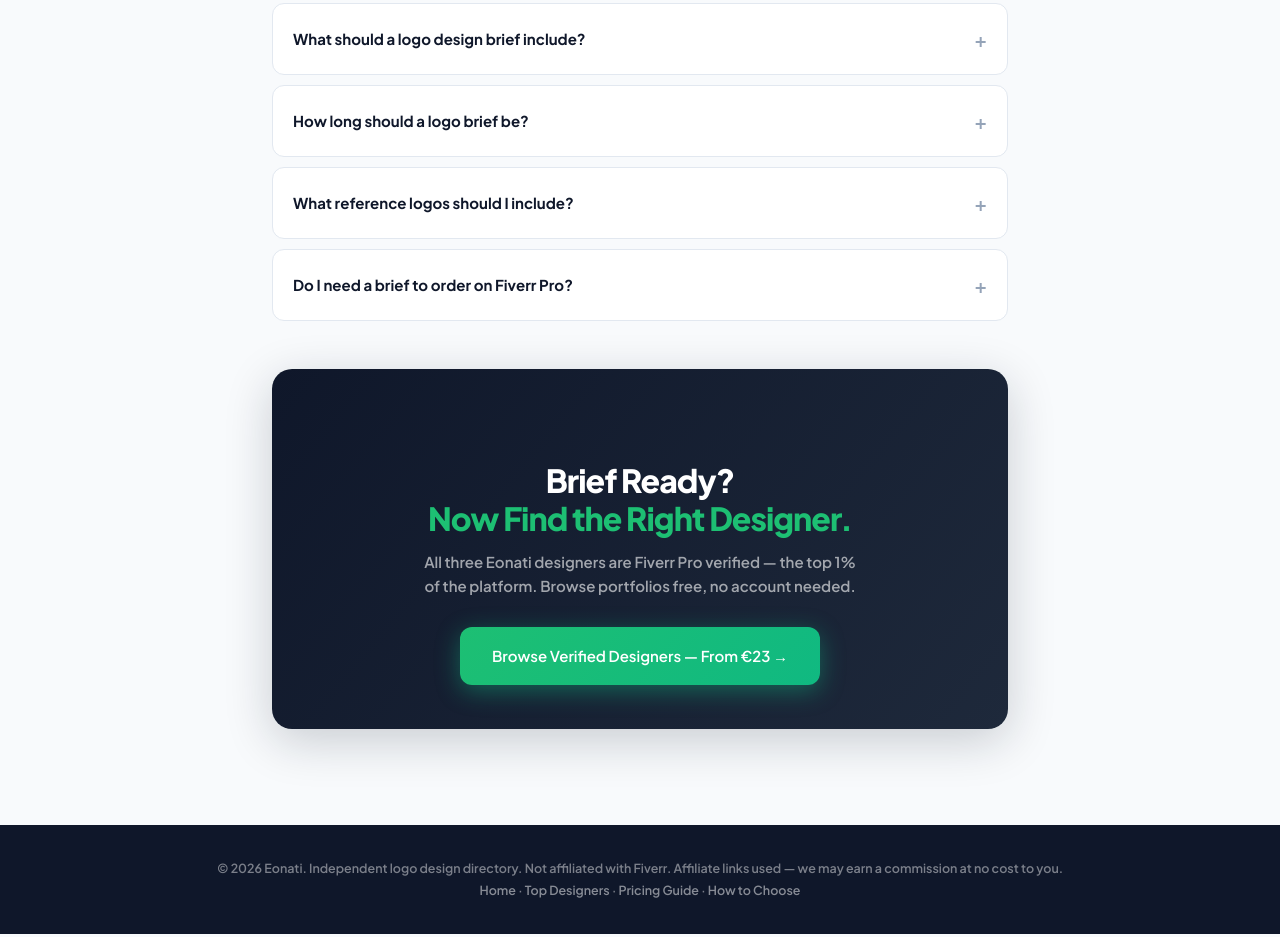
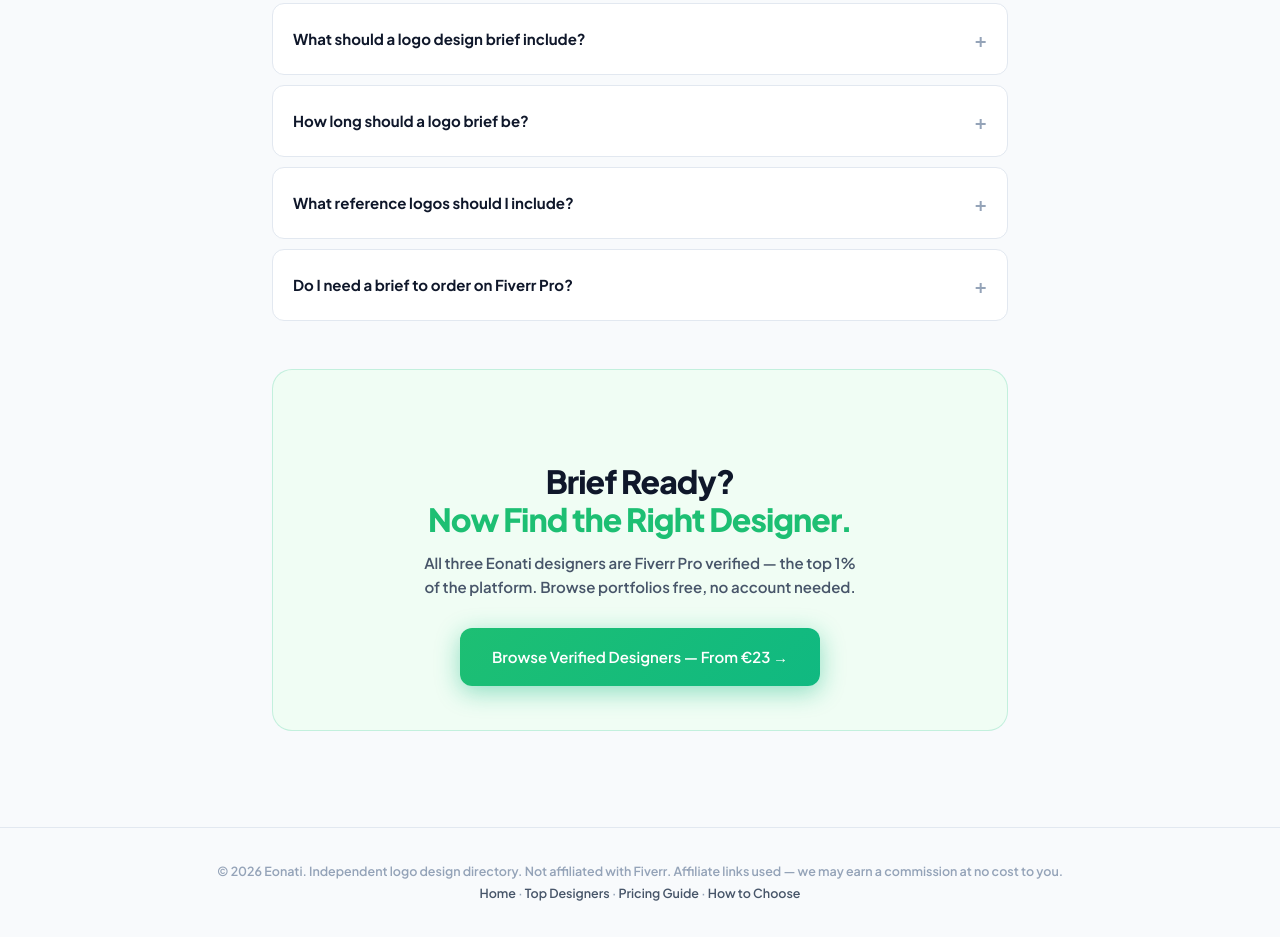
Before and after one commit to Eonati2/Eonati2, a plain HTML site: page logo-design-brief-template.html in a window 1280 px wide. Shown: the part 5390-6327 px from the top of the page. Drawn offline with Linux system fonts and the light colour scheme.

Commit message:
Convert dark backgrounds to white/light theme: logo-design-brief-template.html

```diff
--- a/logo-design-brief-template.html
+++ b/logo-design-brief-template.html
@@ -126,14 +126,14 @@
  .rc-title{font-size:14.5px;font-weight:700;color:var(--t1);line-height:1.3}
  .rc-desc{font-size:12.5px;color:var(--t2);line-height:1.55;flex:1;margin-top:2px}
  .rc-read{font-size:11.5px;font-weight:700;color:var(--g2);margin-top:6px}
- .final-cta-block{background:linear-gradient(130deg,var(--slate),#1e293b);border-radius:20px;padding:44px 40px;text-align:center;margin:48px 0 32px;box-shadow:0 12px 48px rgba(15,23,42,.2)}
- .final-cta-block h2{font-size:clamp(22px,3.5vw,32px);font-weight:800;letter-spacing:-.03em;color:#fff;margin-bottom:12px;line-height:1.2}
+ .final-cta-block{background:#f0fdf4;border:1.5px solid rgba(16,185,129,.2);border-radius:20px;padding:44px 40px;text-align:center;margin:48px 0 32px}
+ .final-cta-block h2{font-size:clamp(22px,3.5vw,32px);font-weight:800;letter-spacing:-.03em;color:var(--t1);margin-bottom:12px;line-height:1.2}
  .final-cta-block h2 span{color:var(--g1)}
- .final-cta-block p{font-size:15px;color:rgba(255,255,255,.6);max-width:440px;margin:0 auto 28px;line-height:1.65}
+ .final-cta-block p{font-size:15px;color:var(--t2);max-width:440px;margin:0 auto 28px;line-height:1.65}
  .fbtn{display:inline-block;padding:16px 32px;background:linear-gradient(130deg,var(--g1),var(--g2));color:#fff;font-size:15px;font-weight:800;text-decoration:none;border-radius:var(--r2);box-shadow:0 6px 24px rgba(16,185,129,.44);transition:transform var(--ease)}
  .fbtn:hover{transform:translateY(-2px)}
- footer{background:var(--slate);color:rgba(255,255,255,.45);padding:32px 24px;text-align:center;font-size:12.5px;line-height:1.8}
- footer a{color:rgba(255,255,255,.5);text-decoration:none}
+ footer{background:#f8fafc;border-top:1px solid var(--border);color:var(--tm);padding:32px 24px;text-align:center;font-size:12.5px;line-height:1.8}
+ footer a{color:var(--t2);text-decoration:none}
  @media(max-width:640px){.art-h1{font-size:28px}.related-grid{grid-template-columns:1fr}.brief-template{padding:22px 18px}.final-cta-block{padding:32px 22px}}
  </style>
  <meta name="pinterest:description" content="📋 FREE logo design brief template — copy & use instantly. Get dramatically better results from any designer by writing a clear brief. Download and use today →" />
```
